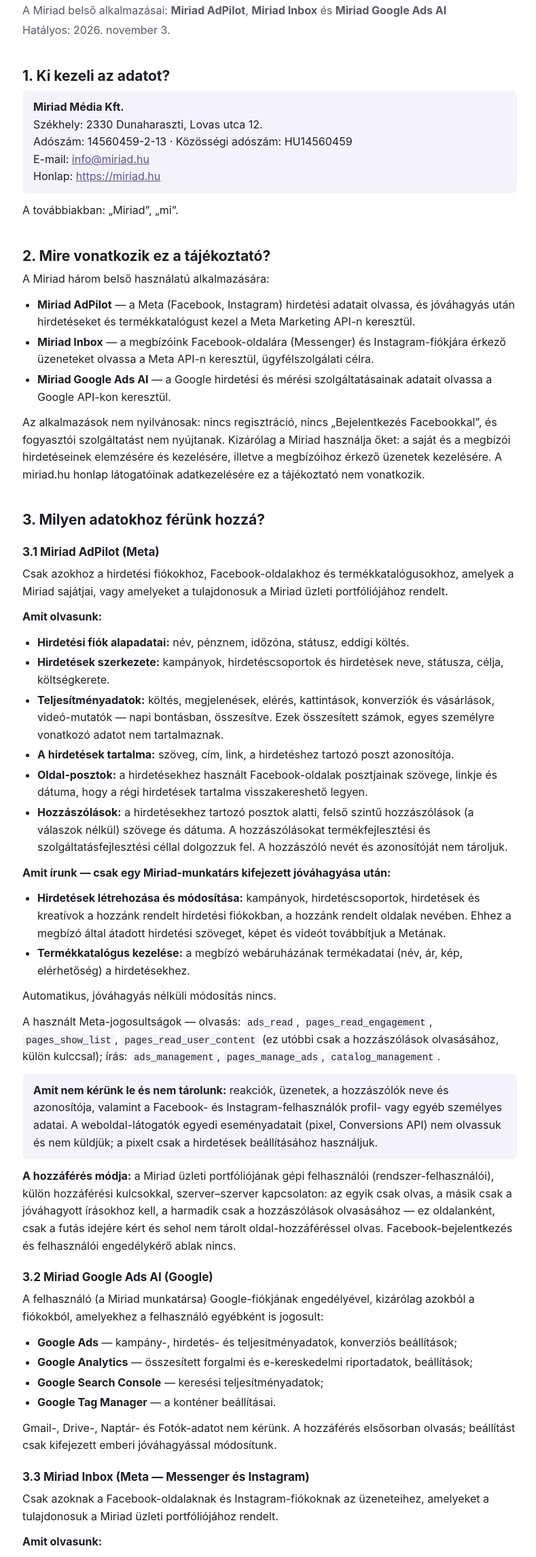
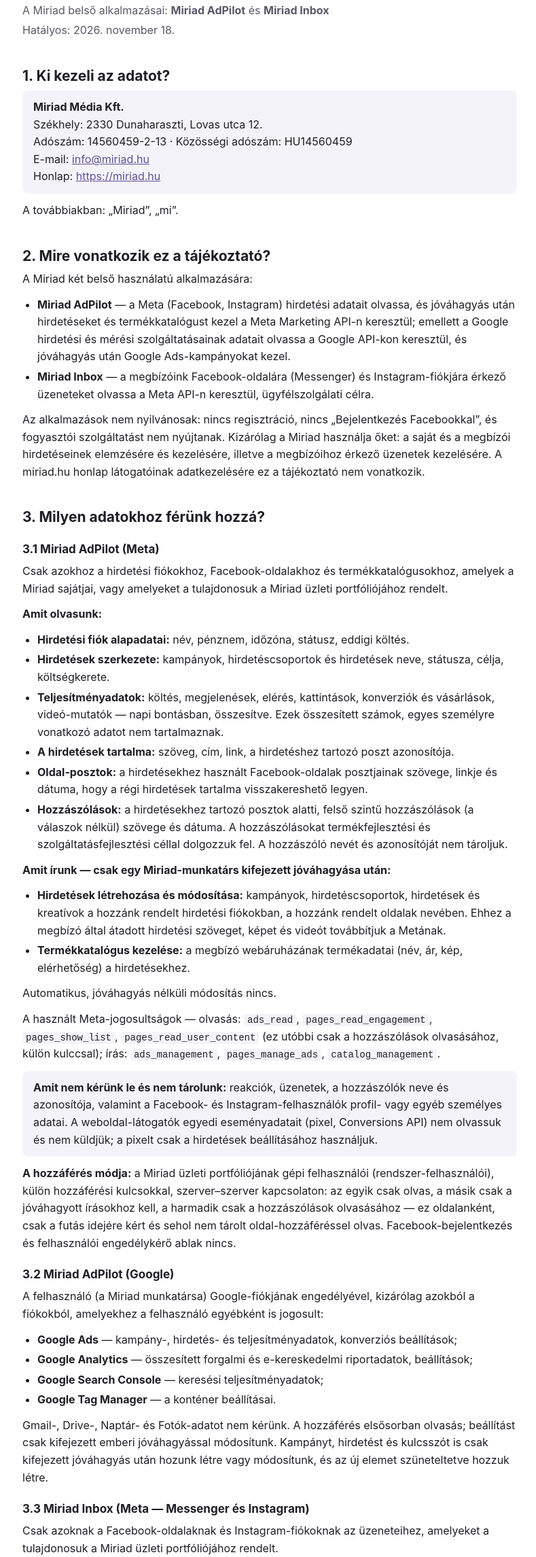
Before and after one commit to mascotte123/miriad-adatvedelem, a plain HTML site: page index.html in a window 1280 px wide. Shown: the part 167-2458 px from the top of the page at 68% size, without its empty margins (243-1032 px from the left). Drawn offline with Linux system fonts and the light colour scheme.

Commit message:
Adatkezelési tájékoztató frissítése (2026-11-19)
Co-Authored-By: Claude Opus 5.5 <noreply@anthropic.com>

```diff
--- a/index.html
+++ b/index.html
@@ -5,7 +5,7 @@
 <meta name="viewport" content="width=device-width, initial-scale=1">
 <meta name="robots" content="index, follow">
 <title>Adatkezelési tájékoztató — Miriad</title>
-<meta name="description" content="A Miriad hirdetés-elemző alkalmazásainak (Miriad AdPilot, Miriad Google Ads AI) adatkezelési tájékoztatója. Privacy policy of Miriad's ad-reporting apps.">
+<meta name="description" content="A Miriad hirdetés-elemző alkalmazásainak (Miriad AdPilot, Miriad Inbox) adatkezelési tájékoztatója. Privacy policy of Miriad's ad-reporting apps.">
 <style>
   :root {
     --bg: #ffffff;
@@ -57,8 +57,8 @@
 <!-- ============================ MAGYAR ============================ -->
 <section class="lang-block" id="hu" lang="hu">
 <h1>Adatkezelési tájékoztató</h1>
-<p class="sub">A Miriad belső alkalmazásai: <strong>Miriad AdPilot</strong>, <strong>Miriad Inbox</strong> és <strong>Miriad Google Ads AI</strong></p>
-<p class="sub">Hatályos: 2026. november 3.</p>
+<p class="sub">A Miriad belső alkalmazásai: <strong>Miriad AdPilot</strong> és <strong>Miriad Inbox</strong></p>
+<p class="sub">Hatályos: 2026. november 18.</p>
 
 <h2>1. Ki kezeli az adatot?</h2>
 <div class="box">
@@ -71,11 +71,10 @@
 <p>A továbbiakban: „Miriad”, „mi”.</p>
 
 <h2>2. Mire vonatkozik ez a tájékoztató?</h2>
-<p>A Miriad három belső használatú alkalmazására:</p>
+<p>A Miriad két belső használatú alkalmazására:</p>
 <ul>
-  <li><strong>Miriad AdPilot</strong> — a Meta (Facebook, Instagram) hirdetési adatait olvassa, és jóváhagyás után hirdetéseket és termékkatalógust kezel a Meta Marketing API-n keresztül.</li>
+  <li><strong>Miriad AdPilot</strong> — a Meta (Facebook, Instagram) hirdetési adatait olvassa, és jóváhagyás után hirdetéseket és termékkatalógust kezel a Meta Marketing API-n keresztül; emellett a Google hirdetési és mérési szolgáltatásainak adatait olvassa a Google API-kon keresztül, és jóváhagyás után Google Ads-kampányokat kezel.</li>
   <li><strong>Miriad Inbox</strong> — a megbízóink Facebook-oldalára (Messenger) és Instagram-fiókjára érkező üzeneteket olvassa a Meta API-n keresztül, ügyfélszolgálati célra.</li>
-  <li><strong>Miriad Google Ads AI</strong> — a Google hirdetési és mérési szolgáltatásainak adatait olvassa a Google API-kon keresztül.</li>
 </ul>
 <p>Az alkalmazások nem nyilvánosak: nincs regisztráció, nincs „Bejelentkezés Facebookkal”, és fogyasztói szolgáltatást nem nyújtanak. Kizárólag a Miriad használja őket: a saját és a megbízói hirdetéseinek elemzésére és kezelésére, illetve a megbízóihoz érkező üzenetek kezelésére. A miriad.hu honlap látogatóinak adatkezelésére ez a tájékoztató nem vonatkozik.</p>
 
@@ -103,7 +102,7 @@
 </div>
 <p><strong>A hozzáférés módja:</strong> a Miriad üzleti portfóliójának gépi felhasználói (rendszer-felhasználói), külön hozzáférési kulcsokkal, szerver–szerver kapcsolaton: az egyik csak olvas, a másik csak a jóváhagyott írásokhoz kell, a harmadik csak a hozzászólások olvasásához — ez oldalanként, csak a futás idejére kért és sehol nem tárolt oldal-hozzáféréssel olvas. Facebook-bejelentkezés és felhasználói engedélykérő ablak nincs.</p>
 
-<h3>3.2 Miriad Google Ads AI (Google)</h3>
+<h3>3.2 Miriad AdPilot (Google)</h3>
 <p>A felhasználó (a Miriad munkatársa) Google-fiókjának engedélyével, kizárólag azokból a fiókokból, amelyekhez a felhasználó egyébként is jogosult:</p>
 <ul>
   <li><strong>Google Ads</strong> — kampány-, hirdetés- és teljesítményadatok, konverziós beállítások;</li>
@@ -111,7 +110,7 @@
   <li><strong>Google Search Console</strong> — keresési teljesítményadatok;</li>
   <li><strong>Google Tag Manager</strong> — a konténer beállításai.</li>
 </ul>
-<p>Gmail-, Drive-, Naptár- és Fotók-adatot nem kérünk. A hozzáférés elsősorban olvasás; beállítást csak kifejezett emberi jóváhagyással módosítunk.</p>
+<p>Gmail-, Drive-, Naptár- és Fotók-adatot nem kérünk. A hozzáférés elsősorban olvasás; beállítást csak kifejezett emberi jóváhagyással módosítunk. Kampányt, hirdetést és kulcsszót is csak kifejezett jóváhagyás után hozunk létre vagy módosítunk, és az új elemet szüneteltetve hozzuk létre.</p>
 
 <h3>3.3 Miriad Inbox (Meta — Messenger és Instagram)</h3>
 <p>Csak azoknak a Facebook-oldalaknak és Instagram-fiókoknak az üzeneteihez, amelyeket a tulajdonosuk a Miriad üzleti portfóliójához rendelt.</p>
@@ -185,8 +184,8 @@
 <!-- ============================ ENGLISH ============================ -->
 <section class="lang-block" id="en" lang="en">
 <h1>Privacy Policy</h1>
-<p class="sub">Miriad's internal apps: <strong>Miriad AdPilot</strong>, <strong>Miriad Inbox</strong> and <strong>Miriad Google Ads AI</strong></p>
-<p class="sub">Effective: 3 November 2026</p>
+<p class="sub">Miriad's internal apps: <strong>Miriad AdPilot</strong> and <strong>Miriad Inbox</strong></p>
+<p class="sub">Effective: 18 November 2026</p>
 
 <h2>1. Who is the controller?</h2>
 <div class="box">
@@ -199,11 +198,10 @@
 <p>Hereinafter: “Miriad”, “we”.</p>
 
 <h2>2. What does this policy cover?</h2>
-<p>Three internal apps operated by Miriad:</p>
+<p>Two internal apps operated by Miriad:</p>
 <ul>
-  <li><strong>Miriad AdPilot</strong> — reads Meta (Facebook, Instagram) advertising data and, after approval, manages ads and product catalogs through the Meta Marketing API.</li>
+  <li><strong>Miriad AdPilot</strong> — reads Meta (Facebook, Instagram) advertising data and, after approval, manages ads and product catalogs through the Meta Marketing API; it also reads data from Google's advertising and measurement services through Google APIs and, after approval, manages Google Ads campaigns.</li>
   <li><strong>Miriad Inbox</strong> — reads messages sent to our clients' Facebook Pages (Messenger) and Instagram accounts through the Meta API, for customer service.</li>
-  <li><strong>Miriad Google Ads AI</strong> — reads data from Google's advertising and measurement services through Google APIs.</li>
 </ul>
 <p>The apps are not public: there is no sign-up, no Facebook Login, and no consumer-facing service. They are used only by Miriad: to analyse and manage its own and its clients' advertising, and to handle messages sent to its clients. This policy does not cover visitors of the miriad.hu website.</p>
 
@@ -231,7 +229,7 @@
 </div>
 <p><strong>How access works:</strong> system users of Miriad's business portfolio, each with its own access token, over a server-to-server connection: one only reads, another is used only for approved writes, and a third only reads comments — it does so per Page, with temporary Page access requested only for the run and never stored. There is no Facebook Login and no end-user permission dialog.</p>
 
-<h3>3.2 Miriad Google Ads AI (Google)</h3>
+<h3>3.2 Miriad AdPilot (Google)</h3>
 <p>With the permission of the user's (a Miriad team member's) Google account, and only from accounts that user is already authorised to access:</p>
 <ul>
   <li><strong>Google Ads</strong> — campaign, ad and performance data, conversion settings;</li>
@@ -239,7 +237,7 @@
   <li><strong>Google Search Console</strong> — search performance data;</li>
   <li><strong>Google Tag Manager</strong> — container configuration.</li>
 </ul>
-<p>We do not request Gmail, Drive, Calendar or Photos data. Access is primarily read-only; settings are changed only with explicit human approval.</p>
+<p>We do not request Gmail, Drive, Calendar or Photos data. Access is primarily read-only; settings are changed only with explicit human approval. Campaigns, ads and keywords are likewise created or changed only after explicit approval, and new items are created paused.</p>
 
 <h3>3.3 Miriad Inbox (Meta — Messenger and Instagram)</h3>
 <p>Only messages of Facebook Pages and Instagram accounts that their owner has assigned to Miriad's business portfolio.</p>
```
